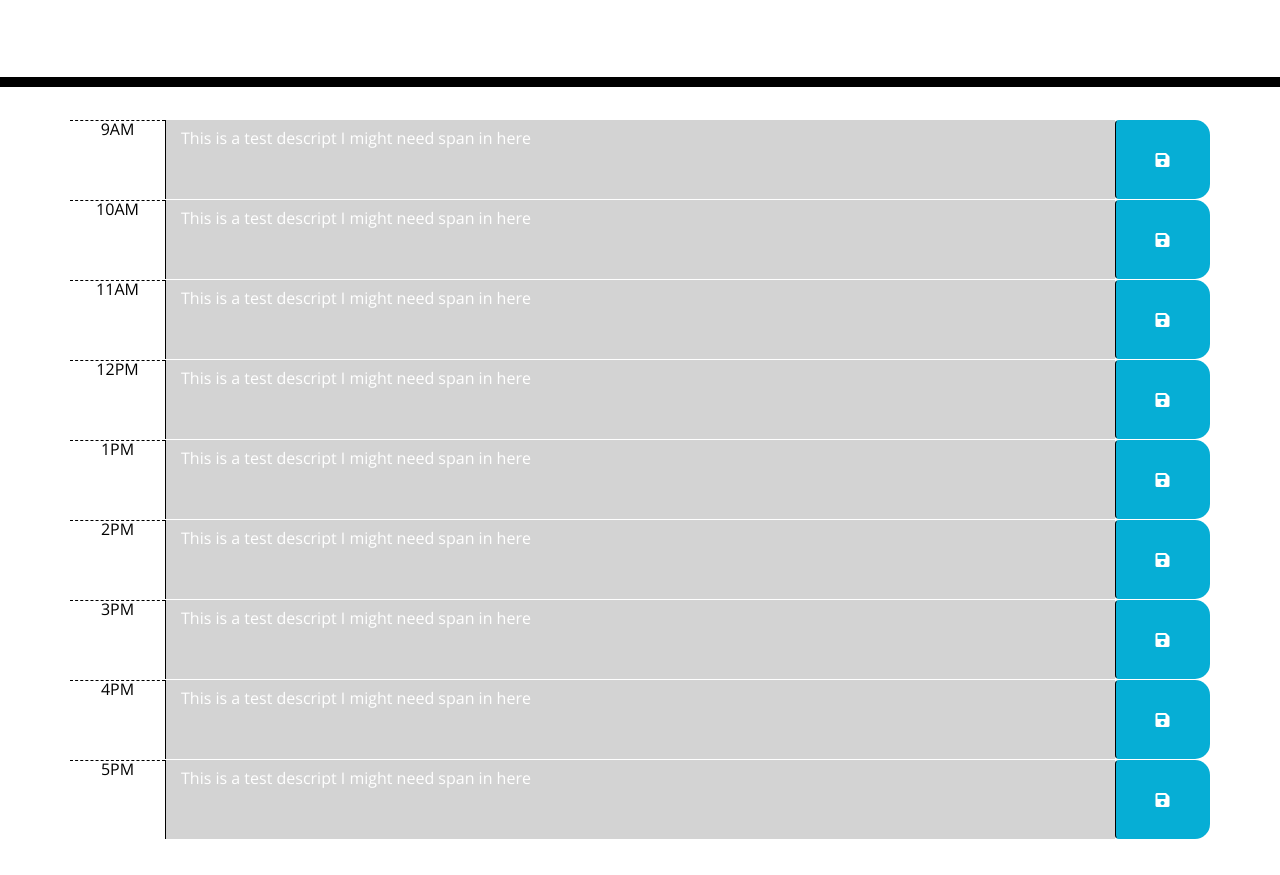
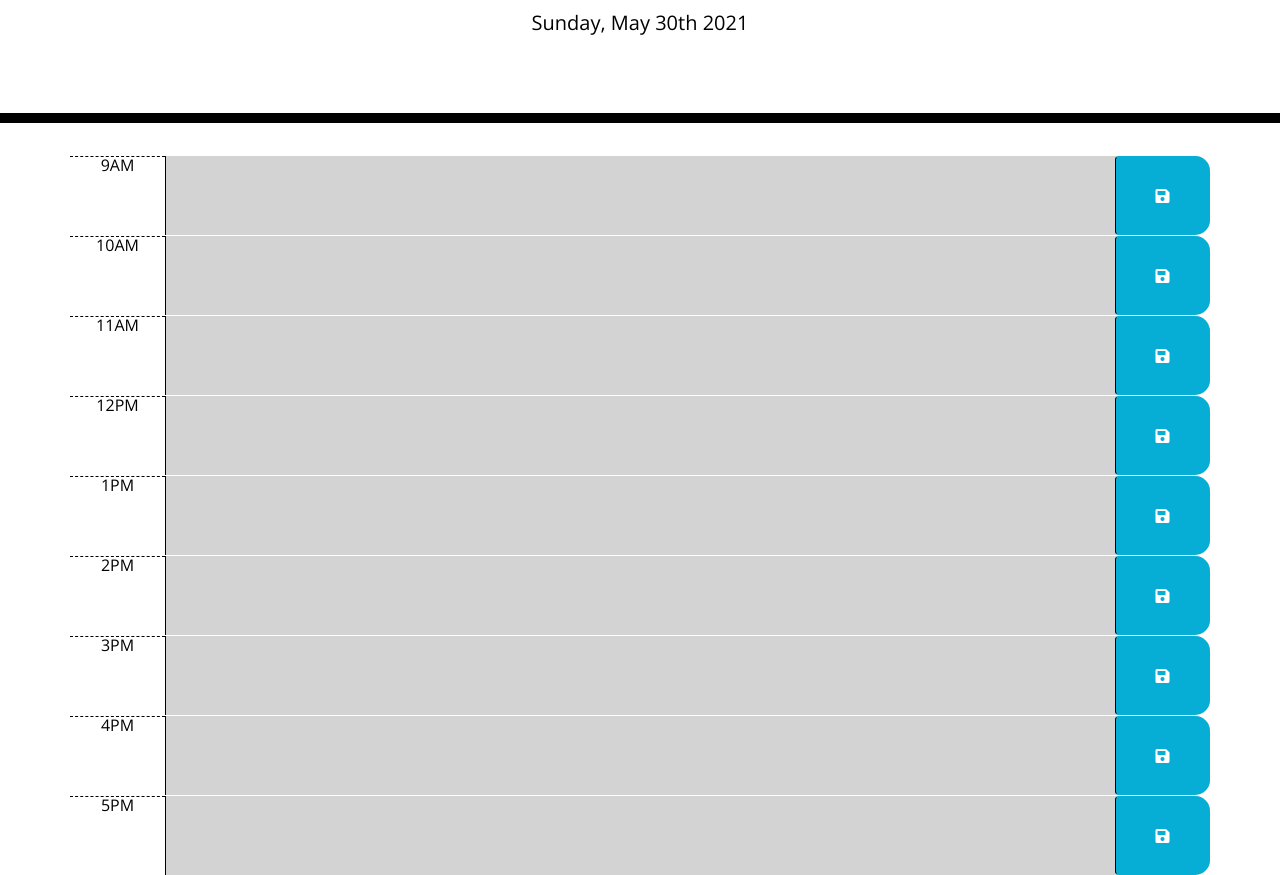
Before and after one commit to srmleynek/Work-Day-Scheduler, a plain HTML site: page index.html in a window 1280 px wide. Shown: the part 181-1056 px from the top of the page. Before the commit the page ends 1020 px from the top, so only its background shows below. Drawn offline with nearby package versions, Linux system fonts and the light colour scheme.

Commit message:
fixed the color change on hour, saves to local storage after refresh, removed past class from all the divs

```diff
--- a/assets/js/script.js
+++ b/assets/js/script.js
@@ -1,28 +1,56 @@
-$(".saveBtn").on("click", function() {
-    var descrip = $(this).siblings(".description").val();
-    var hour = $(this).parent().attr("id");
+// Display today's day and date
+var todayDate = moment().format('dddd, MMM Do YYYY');
+$("#currentDay").html(todayDate);
 
-    localStorage.setItem(hour, descrip);
+$(document).ready(function () {
+    // saveBtn click listener
+    $(".saveBtn").on("click", function () {
+        // Get nearby values of the description in JQuery
+        var text = $(this).siblings(".description").val();
+        var time = $(this).parent().attr("id");
+
+        // Save text in local storage
+        localStorage.setItem(time, text);
     });
 
-function hourColorChange() {
-    var currentHour = moment().hours();
+    function timeTracker() {
+        //get current number of hours.
+        var timeNow = moment().hour();
 
-    if (currentHour > momentHour) {
+        // loop over time blocks
+        $(".time-block").each(function () {
+            var blockTime = parseInt($(this).attr("id").split("hour")[1]);
+
+            // To check the time and add the classes for background indicators
+            if (blockTime < timeNow) {
                 $(this).removeClass("future");
                 $(this).removeClass("present");
                 $(this).addClass("past");
             }
-    else if (currentHour === momentHour) {
+            else if (blockTime === timeNow) {
+                $(this).removeClass("past");
                 $(this).removeClass("future");
-        $(this).removeClass("past");
                 $(this).addClass("present");
             }
-    else if (currentHour < momentHour) {
+            else {
+                $(this).removeClass("present");
                 $(this).removeClass("past");
-        $(this).removeClass("present");
                 $(this).addClass("future");
+
             }
+        });
     };
 
-// get the id of each time-block
+    // Get item from local storage if any
+    $("#hour9 .description").val(localStorage.getItem("hour9"));
+    $("#hour10 .description").val(localStorage.getItem("hour10"));
+    $("#hour11 .description").val(localStorage.getItem("hour11"));
+    $("#hour12 .description").val(localStorage.getItem("hour12"));
+    $("#hour13 .description").val(localStorage.getItem("hour13"));
+    $("#hour14 .description").val(localStorage.getItem("hour14"));
+    $("#hour15 .description").val(localStorage.getItem("hour15"));
+    $("#hour16 .description").val(localStorage.getItem("hour16"));
+    $("#hour17 .description").val(localStorage.getItem("hour17"));
+
+    timeTracker();
+});
--- a/index.html
+++ b/index.html
@@ -20,47 +20,47 @@
     <div class="container">
         <div class="row time-block" id="hour9">
             <div class="col-md-1 hour">9AM</div>
-            <textarea class="col-md-10 description past">This is a test descript I might need span in here</textarea>
+            <textarea class="col-md-10 description"></textarea>
             <button class="col-md-1 btn saveBtn"><i class="fas fa-save"></i></button>
         </div>
         <div class="row time-block" id="hour10">
             <div class="col-md-1 hour">10AM</div>
-            <textarea class="col-md-10 description past">This is a test descript I might need span in here</textarea>
+            <textarea class="col-md-10 description"></textarea>
             <button class="col-md-1 btn saveBtn"><i class="fas fa-save"></i></button>
         </div>
         <div class="row time-block" id="hour11">
             <div class="col-md-1 hour">11AM</div>
-            <textarea class="col-md-10 description past">This is a test descript I might need span in here</textarea>
+            <textarea class="col-md-10 description"></textarea>
             <button class="col-md-1 btn saveBtn"><i class="fas fa-save"></i></button>
         </div>
         <div class="row time-block" id="hour12">
             <div class="col-md-1 hour">12PM</div>
-            <textarea class="col-md-10 description past">This is a test descript I might need span in here</textarea>
+            <textarea class="col-md-10 description"></textarea>
             <button class="col-md-1 btn saveBtn"><i class="fas fa-save"></i></button>
         </div>
-        <div class="row time-block" id="hour1">
+        <div class="row time-block" id="hour13">
             <div class="col-md-1 hour">1PM</div>
-            <textarea class="col-md-10 description past">This is a test descript I might need span in here</textarea>
+            <textarea class="col-md-10 description"></textarea>
             <button class="col-md-1 btn saveBtn"><i class="fas fa-save"></i></button>
         </div>
-        <div class="row time-block" id="hour2">
+        <div class="row time-block" id="hour14">
             <div class="col-md-1 hour">2PM</div>
-            <textarea class="col-md-10 description past">This is a test descript I might need span in here</textarea>
+            <textarea class="col-md-10 description"></textarea>
             <button class="col-md-1 btn saveBtn"><i class="fas fa-save"></i></button>
         </div>
-        <div class="row time-block" id="hour3">
+        <div class="row time-block" id="hour15">
             <div class="col-md-1 hour">3PM</div>
-            <textarea class="col-md-10 description past">This is a test descript I might need span in here</textarea>
+            <textarea class="col-md-10 description"></textarea>
             <button class="col-md-1 btn saveBtn"><i class="fas fa-save"></i></button>
         </div>
-        <div class="row time-block" id="hour4">
+        <div class="row time-block" id="hour16">
             <div class="col-md-1 hour">4PM</div>
-            <textarea class="col-md-10 description past">This is a test descript I might need span in here</textarea>
+            <textarea class="col-md-10 description"></textarea>
             <button class="col-md-1 btn saveBtn"><i class="fas fa-save"></i></button>
         </div>
-        <div class="row time-block" id="hour5">
+        <div class="row time-block" id="hour17">
             <div class="col-md-1 hour">5PM</div>
-            <textarea class="col-md-10 description past">This is a test descript I might need span in here</textarea>
+            <textarea class="col-md-10 description"></textarea>
             <button class="col-md-1 btn saveBtn"><i class="fas fa-save"></i></button>
         </div>
     </div>
```
Lines whose indentation alone changed are shown as unchanged.
